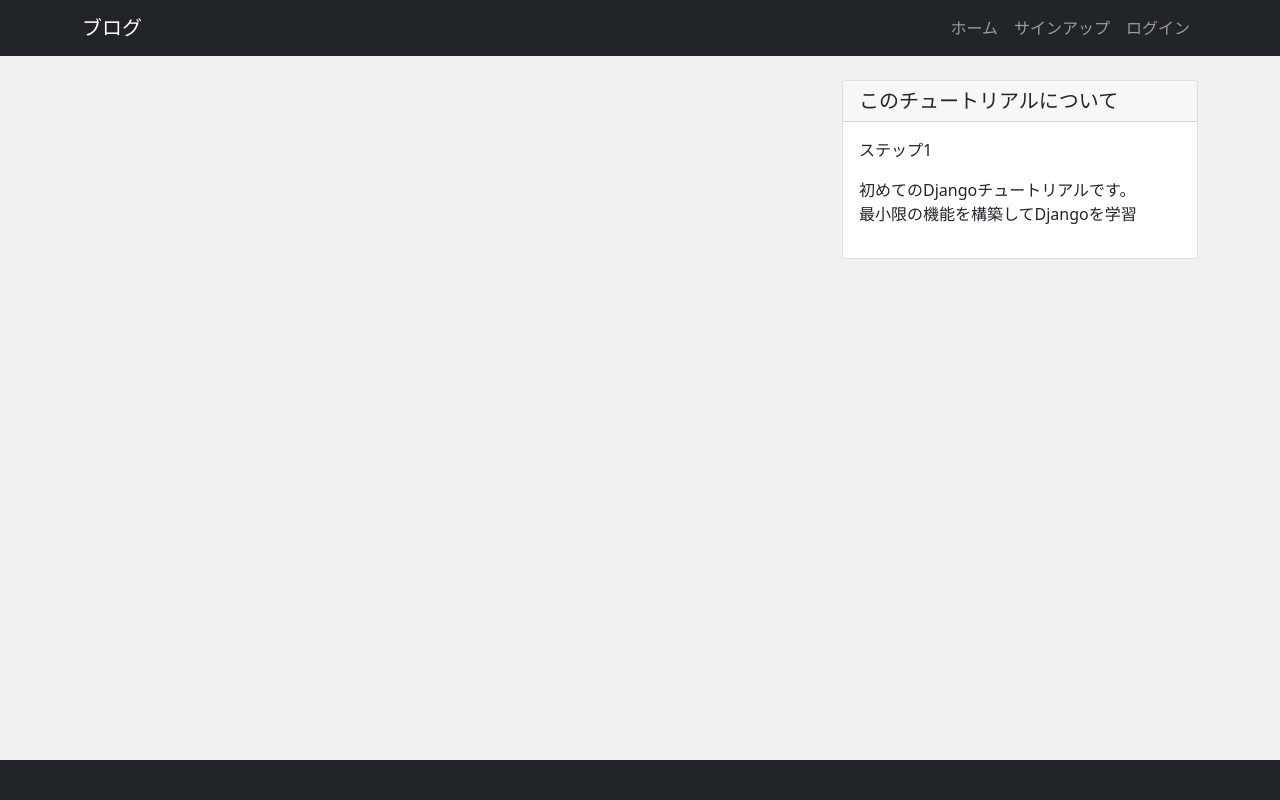
After one commit to katsuya6152/django_blog, a Django app: template app/templates/app/index.html in a window 1280 px wide. The commit adds this page. Run offline with Django 3.2, Linux system fonts and the light colour scheme; the template is opened without the code that fills it, so the values that code supplies are empty.

Commit message:
css追加

```diff
--- /dev/null
+++ b/app/static/css/style.css
@@ -0,0 +1,16 @@
+* {
+    margin: 0;
+    padding: 0;
+    box-sizing: border-box;
+}
+
+body {
+    background: #f1f1f1;
+    display: flex;
+    flex-flow: column;
+    min-height: 100vh;
+}
+
+main {
+    flex: 1;
+}
--- a/app/templates/app/base.html
+++ b/app/templates/app/base.html
@@ -7,6 +7,7 @@
     <meta http-equiv="X-UA-Compatible" content="IE=edge">
     <meta name="viewport" content="width=device-width, initial-scale=1.0">
     <link rel="stylesheet" href="https://cdn.jsdelivr.net/npm/bootstrap@5.0.2/dist/css/bootstrap.min.css">
+    <link rel="stylesheet" href="{% static 'css/style.css' %}">
     <title>ブログチュートリアル</title>
 </head>
 <body>
@@ -48,6 +49,6 @@
     </footer>
 
     {% block extra_js %}
-    {% endblok %}
+    {% endblock %}
 </body>
 </html>
--- /dev/null
+++ b/app/templates/app/index.html
@@ -0,0 +1,35 @@
+{% extends "app/base.html" %}
+
+{% block content %}
+
+<div class="row my-4">
+    <div class="col-md-8">
+        {% for post in post_data %}
+            <div class="card mb-4">
+                <div class="card-body">
+                    <h2 class="card-title">{{ post.title}}</h2>
+                    <p class="card-text">{{ post.content|truncatechars:100}}</p>
+                    <div class="btn btn-warning">詳細</div>
+                </div>
+                <div class="card-footer text-muted">
+                    {{ post.created|date }} by {{post.author}}
+                </div>
+                <a class="stretched-link" href=""></a>
+            </div>
+        {% endfor %}
+    </div>
+
+    <div class="col-md-4">
+        <div class="card">
+            <h5 class="card-header">このチュートリアルについて</h5>
+            <div class="card-body">
+                <p>ステップ1</p>
+                <p class="mb0">
+                    初めてのDjangoチュートリアルです。<br>
+                    最小限の機能を構築してDjangoを学習
+                </p>
+            </div>
+        </div>
+    </div>
+</div>
+{% endblock %}
```
Also changed, not shown: app/views.py (+9 -1 lines).
